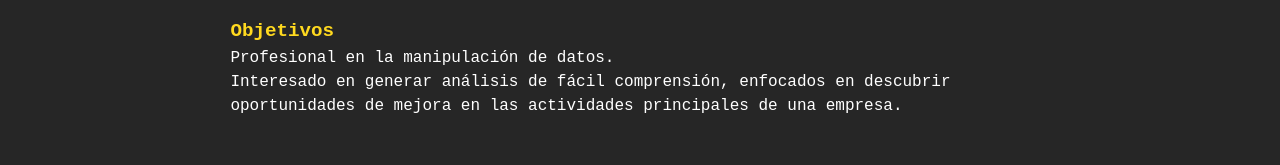
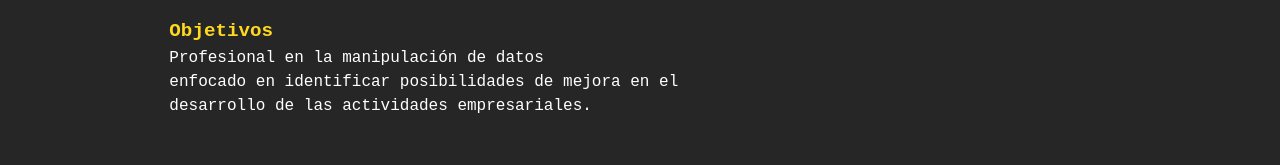
Before and after one commit to sxgauna/portafolio, a plain HTML site: page index.html in a window 1280 px wide. Shown: the part 441-606 px from the top of the page. Drawn offline with Linux system fonts and the light colour scheme.

Commit message:
20240502_c

```diff
--- a/index.html
+++ b/index.html
@@ -44,9 +44,8 @@
 				<section>
 					<h3>Objetivos</h3>
 						<p class="flex-item-2">
-							Profesional en la manipulación de datos.<br>
-							Interesado en generar análisis de fácil comprensión,
-							enfocados en descubrir oportunidades de mejora en las actividades principales de una empresa.
+							Profesional en la manipulación de datos<br>
+							enfocado en identificar posibilidades de mejora en el desarrollo de las actividades empresariales.
 						</p>
 				</section>
 				<section>
```
Also changed, not shown: 2 other files.
